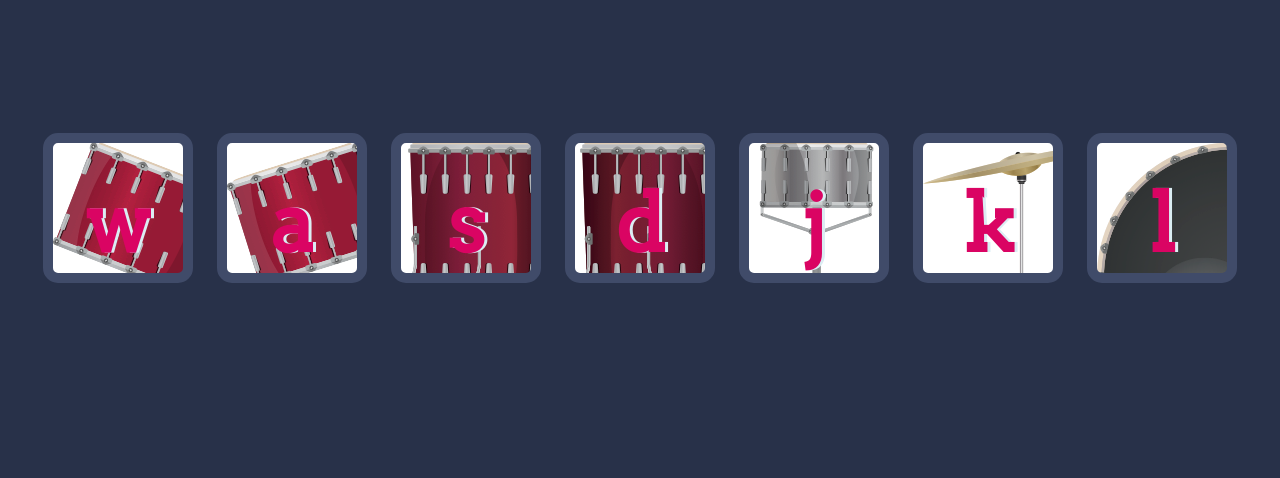
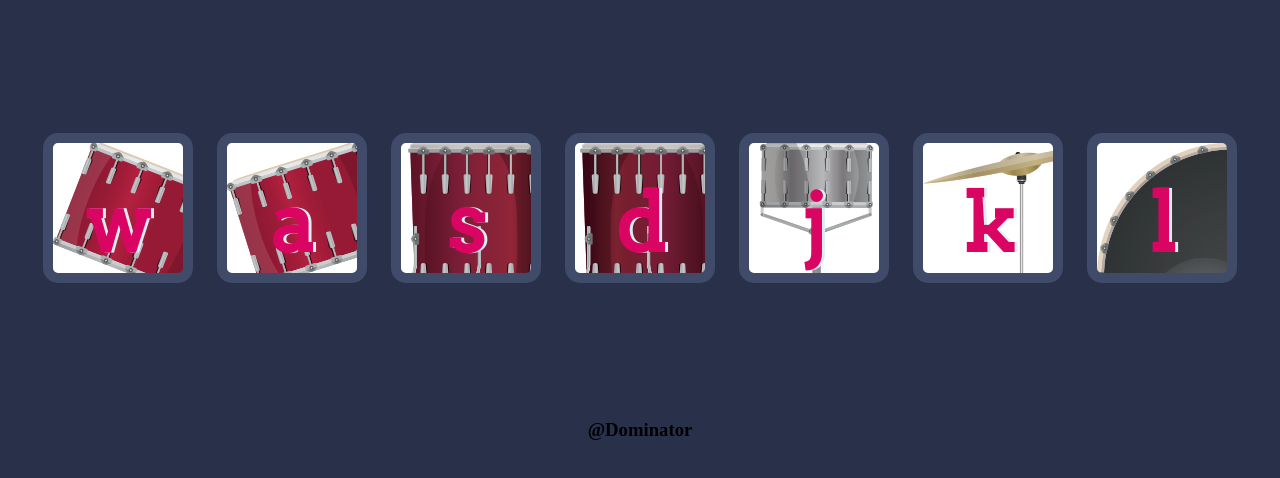
Before and after one commit to Ranjanku/Drum-kit, a plain HTML site: page index.html in a window 1280 px wide. Shown: the part 156-634 px from the top of the page. Drawn offline with Linux system fonts and the light colour scheme.

Commit message:
Added mark on main page

```diff
--- a/index.html
+++ b/index.html
@@ -21,6 +21,8 @@
     <button class="l drum">l</button>
   </div>
 
+  <h3 class="mark">@Dominator</h3>
+
   <script src="index.js">
 
   </script>
```
